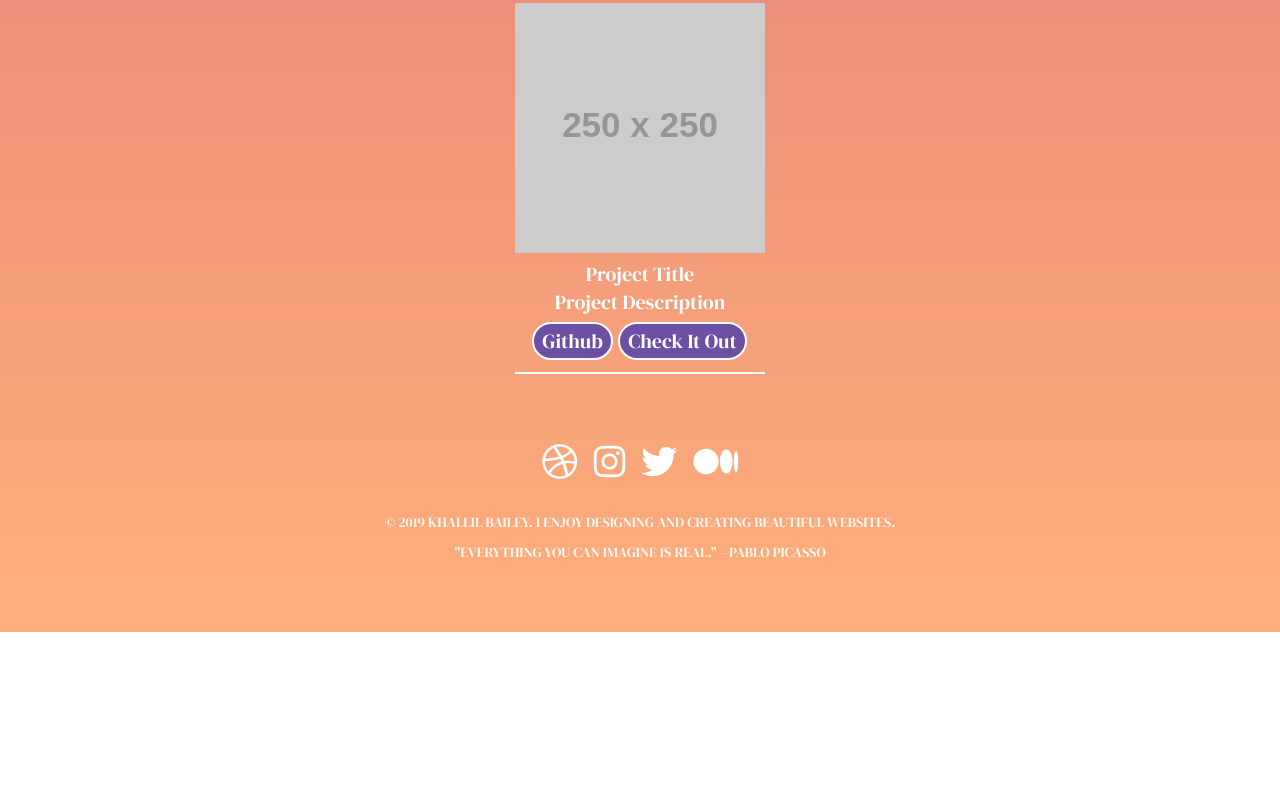
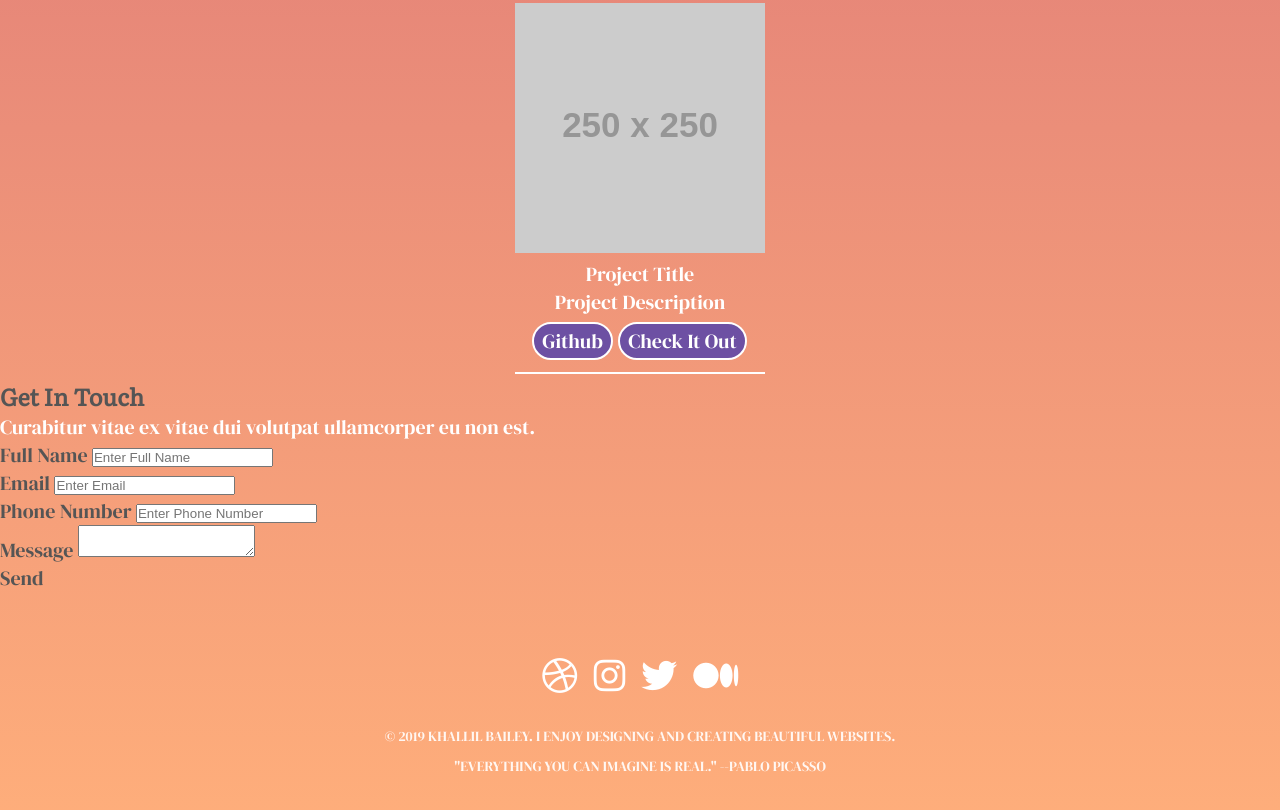
Before and after one commit to KhallilB/PortfolioOld, a plain HTML site: page index.html in a window 1280 px wide. Shown: the part 2024-2834 px from the top of the page. Before the commit the page ends 2656 px from the top, so only its background shows below. Drawn offline with Linux system fonts and the light colour scheme; placeholder pictures from the web are drawn by us.

Commit message:
contact html

```diff
--- a/index.html
+++ b/index.html
@@ -117,6 +117,40 @@
     </div>
     <!-- ***************************** -->
 
+    <!-- Contact -->
+    <div id="contact" class="contact-info">
+      <h3>Get In Touch</h3>
+      <p>Curabitur vitae ex vitae dui volutpat ullamcorper eu non est.</p>
+      <div class="textbox">
+        <label>Full Name</label>
+        <input
+          type="text"
+          name="full-name"
+          value=""
+          placeholder="Enter Full Name"
+        />
+      </div>
+      <div class="textbox">
+        <label>Email</label>
+        <input type="text" name="email" value="" placeholder="Enter Email" />
+      </div>
+      <div class="textbox">
+        <label>Phone Number</label>
+        <input
+          type="text"
+          name="phone-number"
+          value=""
+          placeholder="Enter Phone Number"
+        />
+      </div>
+      <div class="textbox">
+        <label>Message</label>
+        <textarea></textarea>
+      </div>
+      <a class="form-button">Send</a>
+    </div>
+    <!-- ***************************** -->
+
     <!-- Social Media(Footer) -->
     <footer id="social-media">
       <ul>
```
